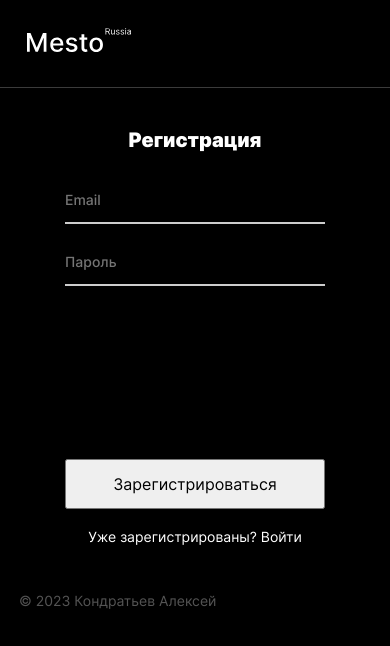
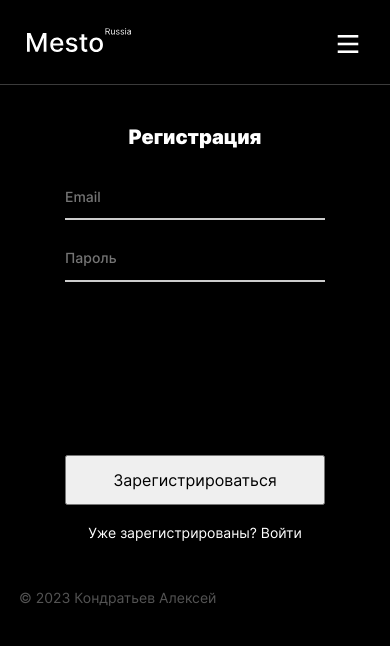
Before and after one commit to Anpanman4/react-mesto-auth, a React (Create React App) app: page /sign-up in a window 390 px wide. Shown: the top 646 px of the page. Built offline with nearby package versions, Linux system fonts and the light colour scheme; no server answers.

Commit message:
feat: do burger button

```diff
--- /dev/null
+++ b/src/blocks/header/__burger/header__burger.css
@@ -0,0 +1,17 @@
+.header__burger {
+  display: none;
+}
+
+@media screen and (max-width: 500px) {
+  .header__burger {
+    display: block;
+    width: 24px;
+    height: 18px;
+    margin: 7px 30px 0 0;
+  }
+
+  .header__burger:hover {
+    opacity: .6;
+    cursor: pointer;
+  }
+}
--- /dev/null
+++ b/src/blocks/header/__close-button/header__close-button.css
@@ -0,0 +1,10 @@
+.header__close-button {
+  width: 20px;
+  height: 20px;
+  margin: 4.5px 30px 0 0;
+}
+
+.header__close-button:hover {
+  opacity: .6;
+  cursor: pointer;
+}
--- a/src/blocks/header/header.css
+++ b/src/blocks/header/header.css
@@ -1,6 +1,7 @@
 .header {
   max-width: 880px;
-	display: block;
+  display: flex;
+  justify-content: space-between;
   margin: 0 auto;
   padding-top: 45px;
   border-bottom: 1px solid rgba(84, 84, 84, .7);
--- a/src/blocks/sign/__input/sign__input.css
+++ b/src/blocks/sign/__input/sign__input.css
@@ -9,4 +9,5 @@
   font-weight: 500;
   font-size: 14px;
   line-height: 1.2;
+  color: white;
 }
--- a/src/components/App.js
+++ b/src/components/App.js
@@ -30,6 +30,8 @@ function App() {
   const [ currentUser, setCurrentUser ] = React.useState({});
 
   const [ cards, setCards ] = useState([]);
+
+  const [ burgerClicked, setBurgerClicked ] = useState(false)
 
   const closeAllPopups = () => {
     setIsOpenPopupEdit(false);
@@ -116,7 +118,7 @@ function App() {
   return (
     <>
       <CurrentUserContext.Provider value={currentUser}>
-        <Header altText="Логотип Место" />
+        <Header altText="Логотип Место" burgerClicked={burgerClicked} handleBurgerClick={setBurgerClicked} />
 
         <Routes>
           <Route
--- a/src/components/Header.js
+++ b/src/components/Header.js
@@ -1,10 +1,17 @@
 import React from "react";
 import logo from "../images/logo.svg"
+import burger from "../images/burger.svg"
+import close from "../images/Close-Icon.svg"
 
-function Header({altText}) {
+function Header({altText, burgerClicked, handleBurgerClick}) {
   return (
     <header className="header">
       <img src={logo} className="header__logo" alt={altText} />
+      {
+        burgerClicked ?
+        <img src={close} className="header__close-button" onClick={() => handleBurgerClick(false)} /> :
+        <img src={burger} className="header__burger" onClick={() => handleBurgerClick(true)} />
+      }
     </header>
   )
 }
--- a/src/index.css
+++ b/src/index.css
@@ -6,6 +6,8 @@
 
 @import url(./blocks/header/header.css);
 @import url(./blocks/header/__logo/header__logo.css);
+@import url(./blocks/header/__burger/header__burger.css);
+@import url(./blocks/header/__close-button/header__close-button.css);
 
 @import url(./blocks/profile/profile.css);
 @import url(./blocks/profile/__container/profile__container.css);
```
Also changed, not shown: src/images/burger.svg (added). Lines whose indentation alone changed are shown as unchanged.
